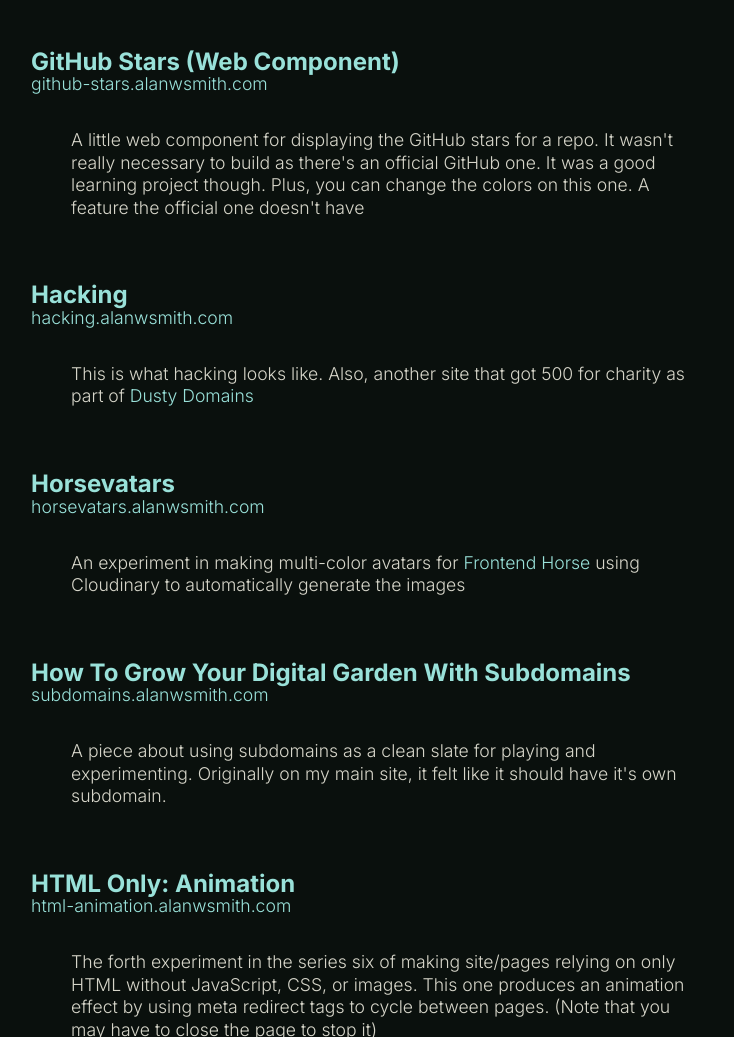
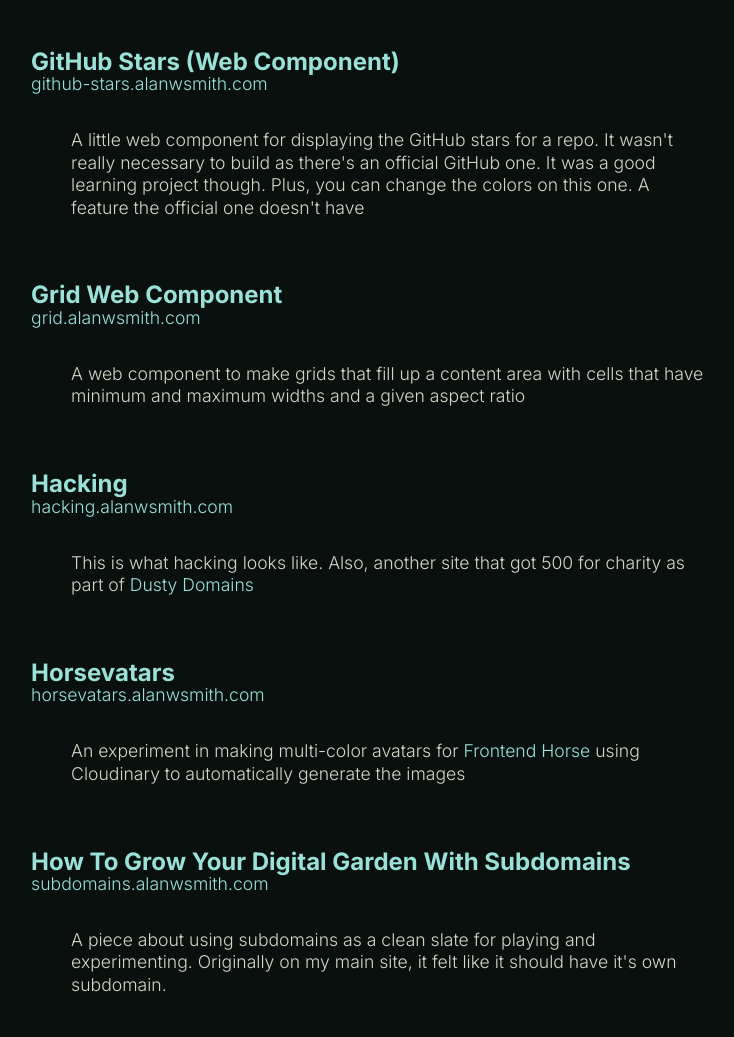
Before and after one commit to alanwsmith/links.alanwsmith.com, a plain HTML site: page site/index.html in a window 1280 px wide. Shown: the part 5294-6331 px from the top of the page, without its empty margins (272-1006 px from the left). Drawn offline with Linux system fonts and the light colour scheme.

Commit message:
Added grid.alanwsmith.com

```diff
--- a/site/index.html
+++ b/site/index.html
@@ -450,6 +450,14 @@ Use the template.html file and build process instead.
 </dt>
 <dd>
 <p>A little web component for displaying the GitHub stars for a repo. It wasn't really necessary to build as there's an official GitHub one. It was a good learning project though. Plus, you can change the colors on this one. A feature the official one doesn't have</p>
+</dd>
+
+<dt>
+<h4><a href="https://grid.alanwsmith.com">Grid Web Component</a></h4>
+<div class="url_display"><a href="https://grid.alanwsmith.com">grid.alanwsmith.com</a></div>
+</dt>
+<dd>
+<p>A web component to make grids that fill up a content area with cells that have minimum and maximum widths and a given aspect ratio</p>
 </dd>
 
 <dt>
```
Also changed, not shown: scripts/page_builder/config.json (+8 -0 lines).
